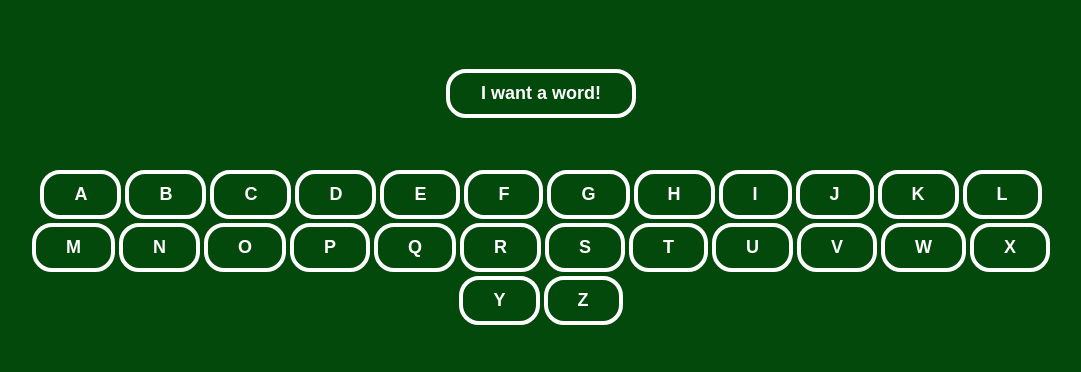
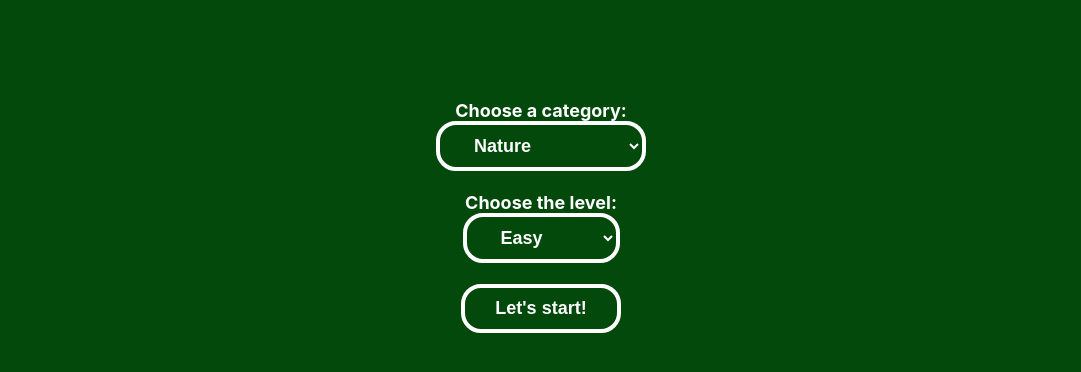
Before and after one commit to DorottyaVarju/feed-the-mouse, a React (Create React App) app: page / in a window 1280 px wide. Shown: the top 372 px of the page, without its empty margins (99-1180 px from the left). Built offline with nearby package versions, Linux system fonts and the light colour scheme.

Commit message:
continued to work on form

```diff
--- a/src/App.js
+++ b/src/App.js
@@ -1,14 +1,19 @@
-import ReactDOM from "react-dom/client";
-import { BrowserRouter, Routes, Route } from "react-router-dom";
+import { Route, Routes } from 'react-router-dom';
 import './App.css';
-import './components/WordToGuess.js';
+import CategoryAndNumOfLettersToChoose from './components/CategoryAndNumOfLettersToChoose.js';
 import WordToGuess from './components/WordToGuess.js';
+import { BrowserRouter } from 'react-router-dom';
 
 function App() {
   return (
+    <BrowserRouter>
     <div className="App">
-      <WordToGuess></WordToGuess>
+      <Routes>
+        <Route path="/game" element={<WordToGuess />} />
+        <Route path="/" element={<CategoryAndNumOfLettersToChoose />} />
+      </Routes>
     </div>
+    </BrowserRouter>
   );
 }
 
--- /dev/null
+++ b/src/components/CategoryAndNumOfLettersToChoose.js
@@ -0,0 +1,49 @@
+import React from "react";
+import '../css/CategoryAndNumOfLettersToChoose.css';
+import { useState } from 'react';
+import {useNavigate} from 'react-router-dom';
+
+function CategoryAndNumOfLettersToChoose() {
+
+    const [inputs, setInputs] = useState({});
+    const navigate = useNavigate();
+
+    const handleChange = (event) => {
+        const name = event.target.name;
+        const value = event.target.value;
+        setInputs(values => ({...values, [name]: value}))
+      }
+
+    const handleSubmit = (event) => {
+    event.preventDefault();
+//    alert(JSON.stringify(inputs));
+    navigate('/game');
+    }
+
+    return (
+        <form onSubmit={handleSubmit}>
+            <label>Choose a category:</label>
+            <br></br>
+            <select name="category" value={inputs.category || ""} onChange={handleChange}>
+                <option value="Nature">Nature</option>
+                <option value="Entertainment">Entertainment</option>
+                <option value="Society">Society</option>
+            </select>
+            <br></br>
+            <br></br>
+            <label>Choose the level:</label>
+            <br></br>
+            <select name="level" value={inputs.level || ""} onChange={handleChange}>
+                <option value="Easy">Easy</option>
+                <option value="Medium">Medium</option>
+                <option value="Hard">Hard</option>
+            </select>
+            <br></br>
+            <br></br>
+            <button type="submit">Let's start!</button>
+        </form>
+    )
+
+}
+
+export default CategoryAndNumOfLettersToChoose;
--- /dev/null
+++ b/src/css/CategoryAndNumOfLettersToChoose.css
@@ -0,0 +1,39 @@
+form {
+    color: white;
+    font-size: 18px;
+    font-weight: bold;
+    margin: 100px auto;
+    text-align: center;
+}
+
+button {
+    padding: 10px 30px;
+    border-radius: 20px;
+    border: 4px solid white;
+    cursor: pointer;
+    background: transparent;
+    color: white;
+    font-size: 18px;
+    font-weight: bold;
+}
+
+button:hover {
+    background-color: white;
+    color: #03490c;
+}
+
+select {
+    padding: 10px 30px;
+    border-radius: 20px;
+    border: 4px solid white;
+    cursor: pointer;
+    background: transparent;
+    color: white;
+    font-size: 18px;
+    font-weight: bold;
+    outline: none;
+}
+
+select option {
+    background-color: #03490c;
+}
```
